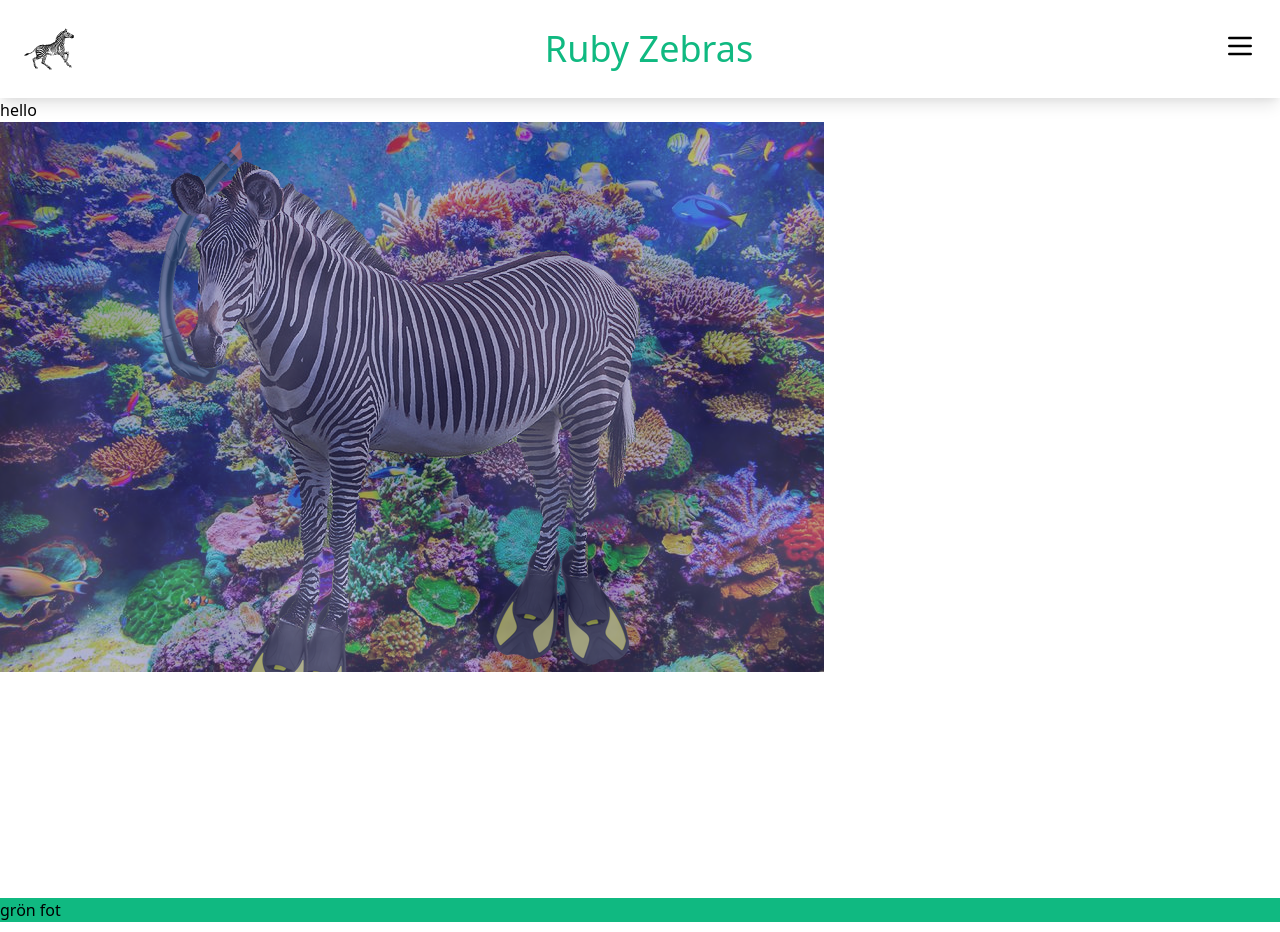
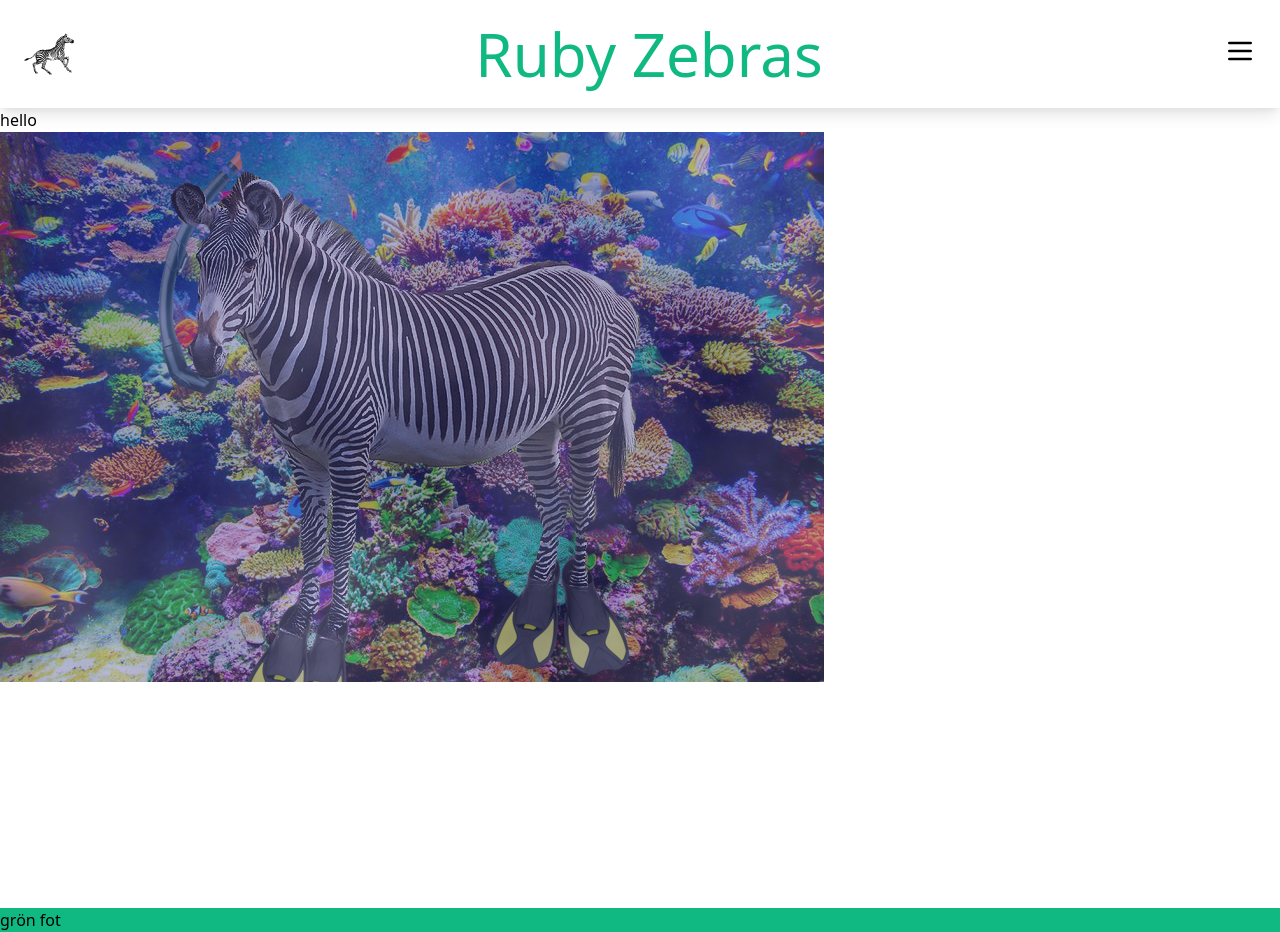
Before and after one commit to abbvicvat/rubyzebras, a Nuxt app: page / in a window 1280 px wide. Built offline with nearby package versions, Linux system fonts and the light colour scheme.

Commit message:
större titel

```diff
--- a/components/Header.vue
+++ b/components/Header.vue
@@ -10,7 +10,7 @@
       </div>
 
       <!-- Navbar -->
-      <div class="hidden md:block text-4xl text-green-500 flex items-center">
+      <div class="hidden md:block text-6xl text-green-500 flex items-center">
         Ruby Zebras
       </div>
 
```
